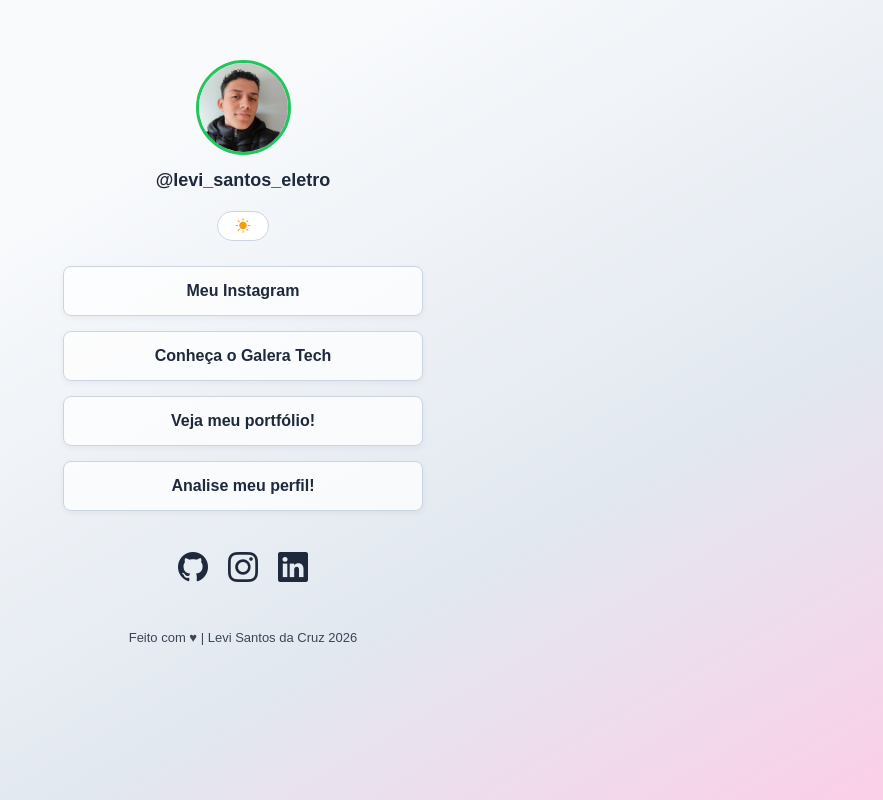
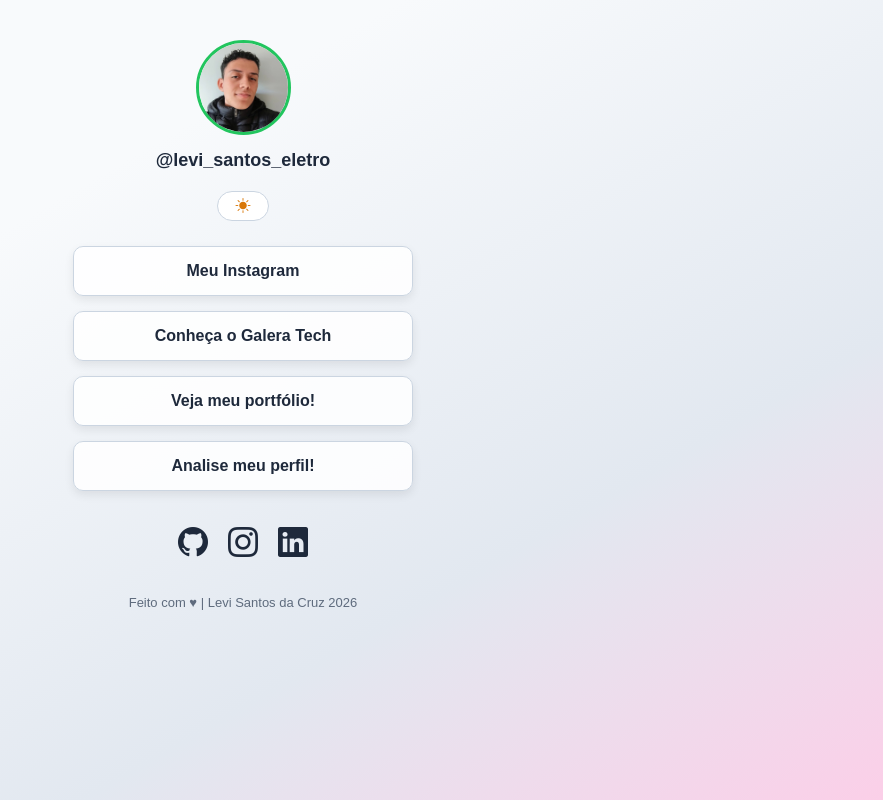
Before and after one commit to LevizBlessedpo/portfolio_mobile_galera_tech, a plain HTML site: page index.html in a window 1280 px wide. Both pictures are taken after a click on the button "Alternar tema". Shown: the whole page, without its empty margins (397-1280 px from the left). Drawn offline with nearby package versions, Linux system fonts and the light colour scheme.

Commit message:
style: EStilização atualizada e modo claro/escuro corrigido e background repetindo

```diff
--- a/style.css
+++ b/style.css
@@ -5,45 +5,53 @@
     box-sizing: border-box;
 }
 
+html, body {
+    width: 100%;
+    min-height: 100vh;
+    overflow-x: hidden;
+}
+
 body {
-    width: 100%;
-    min-height: 100vh; /* Corrigido: min-height em vez de min-width */
     font-family: Arial, Helvetica, sans-serif;
     color: #fff;
     text-align: center;
+    /* Fundo escuro fixo que cobre a tela inteira sem repetir */
     background: linear-gradient(
         150deg,
         #111111 45%,
         #27394b 65%,
         #92137d 100%
-    );
+    ) no-repeat center center fixed;
+    background-size: cover;
     transition: background 0.4s ease, color 0.4s ease;
 }
 
 /* =========================================
-   ESTILOS DO MODO CLARO (ATIVADO PELO JS)
+   ESTILOS DO MODO CLARO (FORÇANDO CORES E FUNDO)
    ========================================= */
 body.light-mode {
-    color: #1e293b;
+    color: #1e293b !important;
+    /* Fundo claro que substitui o escuro cobrindo toda a tela perfeitamente */
     background: linear-gradient(
         150deg,
         #f8fafc 30%,
         #e2e8f0 70%,
         #fbcfe8 100%
-    );
+    ) no-repeat center center fixed !important;
+    background-size: cover !important;
 }
 
 body.light-mode .temaPagina {
     background-color: #ffffff;
-    color: #f59e0b; /* Cor de sol */
+    color: #d97706; /* Cor amarela/sol */
     border-color: #cbd5e1;
 }
 
 body.light-mode .links a {
-    color: #1e293b;
-    background-color: rgba(255, 255, 255, 0.75);
+    color: #1e293b !important;
+    background-color: rgba(255, 255, 255, 0.85);
     border-color: #cbd5e1;
-    box-shadow: 0 2px 6px rgba(0, 0, 0, 0.05);
+    box-shadow: 0 4px 10px rgba(0, 0, 0, 0.08);
 }
 
 body.light-mode .links a:hover {
@@ -52,18 +60,21 @@ body.light-mode .links a:hover {
 }
 
 body.light-mode .social_links a {
-    color: #1e293b;
+    color: #1e293b !important;
+}
+
+body.light-mode .footer {
+    color: #475569 !important;
 }
 
 /* =========================================
    ESTRUTURA E COMPONENTES
    ========================================= */
 .perfil {
-    width: 360px;
-    max-width: 90%;
+    width: 100%;
+    max-width: 380px;
     margin: 0 auto;
-    padding-top: 60px;
-    padding-bottom: 40px;
+    padding: 40px 20px;
 }
 
 .foto {
@@ -76,7 +87,6 @@ body.light-mode .social_links a {
     display: block;
 }
 
-/* Corrigido: tag h2 sem o ponto antes */
 h2 {
     font-size: 18px;
     margin-bottom: 15px;
@@ -110,8 +120,8 @@ h2 {
     padding: 15px;
     text-decoration: none;
     margin-bottom: 15px;
-    border: 1px solid #999;
-    border-radius: 8px;
+    border: 1px solid rgba(255, 255, 255, 0.3);
+    border-radius: 10px;
     color: #fff;
     font-weight: bold;
     background-color: rgba(255, 255, 255, 0.08);
@@ -119,12 +129,12 @@ h2 {
 }
 
 .links a:hover {
-    background-color: rgba(255, 255, 255, 0.18);
+    background-color: rgba(255, 255, 255, 0.2);
     transform: translateY(-2px);
 }
 
 .social_links {
-    margin-top: 40px;
+    margin-top: 35px;
     display: flex;
     justify-content: center;
     gap: 20px;
@@ -145,7 +155,7 @@ h2 {
 }
 
 .footer {
-    margin-top: 45px;
+    margin-top: 35px;
     font-size: 13px;
     opacity: 0.85;
 }
```
